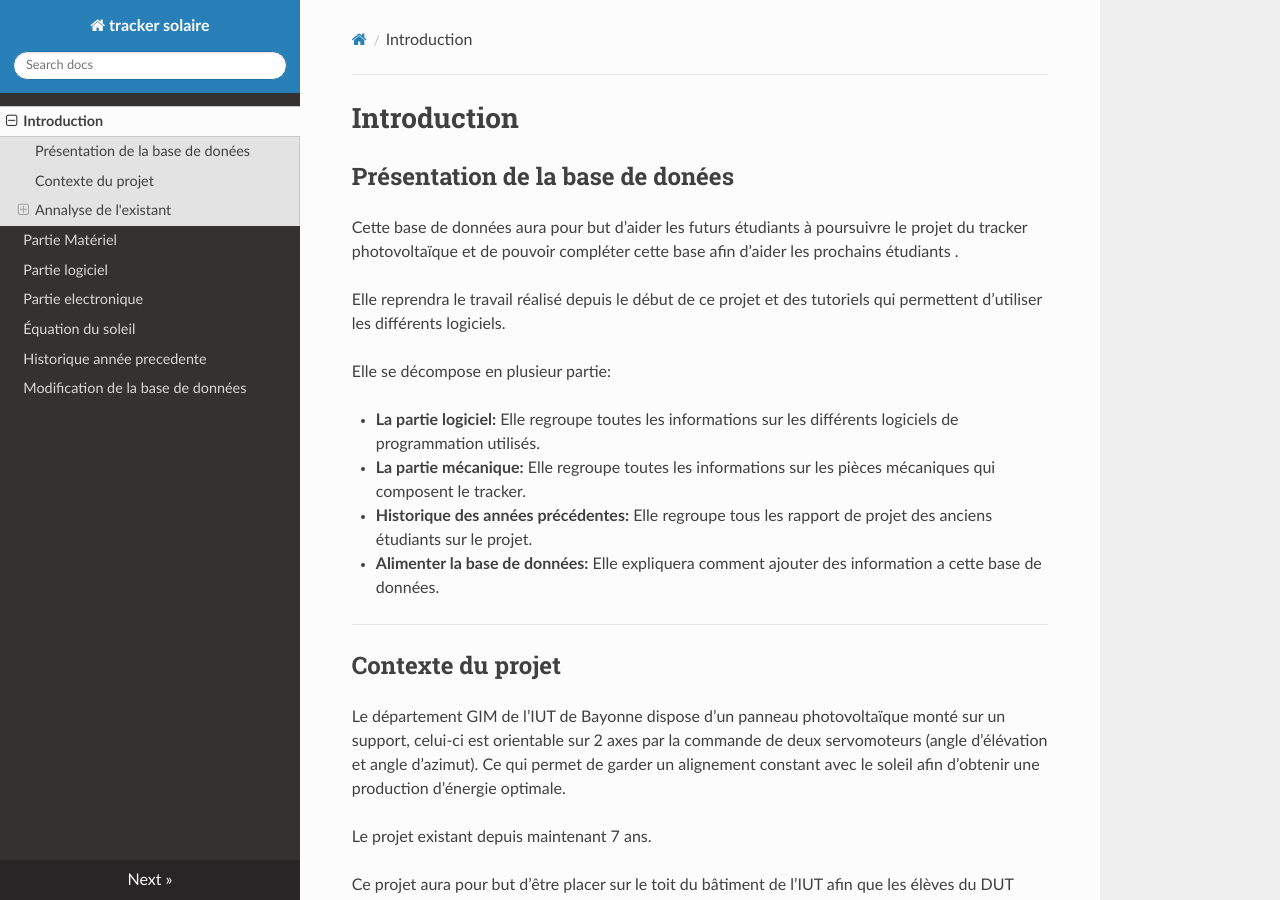
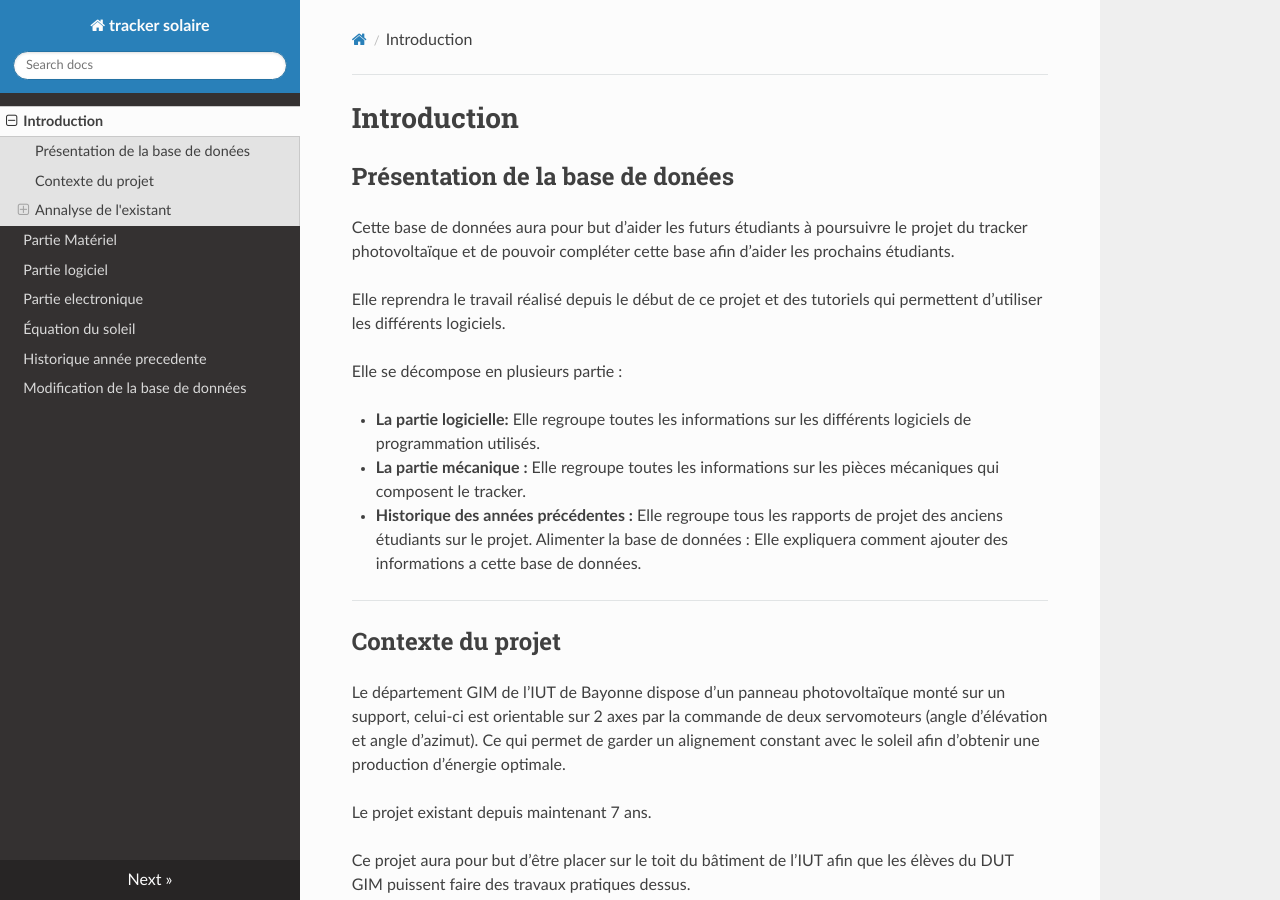
Before and after one commit to pt-tracker-gim/trackeurSolaire, an MkDocs documentation site: the page built from docs/Présentation.md, in a window 1280 px wide and 900 px high. Built offline with MkDocs 1.6.1, drawn with Linux system fonts in a browser that asks for light colours; nearby versions of some CDN libraries; old or Windows-style settings are respelled for this version of MkDocs.

Commit message:
Update Présentation.md

```diff
--- a/docs/Présentation.md
+++ b/docs/Présentation.md
@@ -2,17 +2,17 @@
 
 ## Présentation de la base de donées
 
-Cette base de données aura pour but d’aider les futurs étudiants à poursuivre le projet du tracker photovoltaïque et de pouvoir compléter cette base afin d’aider les prochains étudiants .
+
+Cette base de données aura pour but d’aider les futurs étudiants à poursuivre le projet du tracker photovoltaïque et de pouvoir compléter cette base afin d’aider les prochains étudiants.
 
 Elle reprendra le travail réalisé depuis le début de ce projet et des tutoriels qui permettent d’utiliser les différents logiciels.
 
-Elle se décompose en plusieur partie:
+Elle se décompose en plusieurs partie :
 
-* **La partie logiciel:** Elle regroupe toutes les informations sur les différents logiciels de programmation utilisés.
-* **La partie mécanique:** Elle regroupe toutes les informations sur les pièces mécaniques qui composent le tracker.
-* **Historique des années précédentes:** Elle regroupe tous les rapport de projet des anciens étudiants sur le projet.
-* **Alimenter la base de données:** Elle expliquera comment ajouter des information a cette base de données.
-
+* **La partie logicielle:** Elle regroupe toutes les informations sur les différents logiciels de programmation utilisés.
+* **La partie mécanique :** Elle regroupe toutes les informations sur les pièces mécaniques qui composent le tracker.
+* **Historique des années précédentes :** Elle regroupe tous les rapports de projet des anciens étudiants sur le projet.
+Alimenter la base de données : Elle expliquera comment ajouter des informations a cette base de données.
 
 ----------------
 
```
